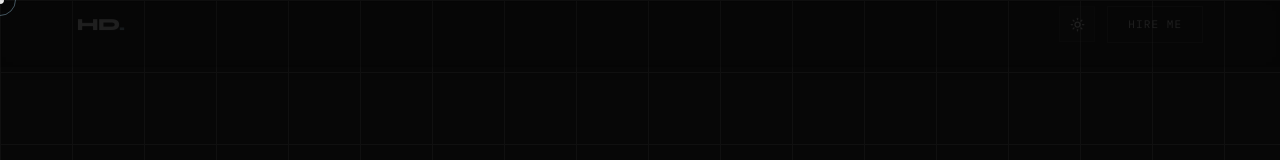
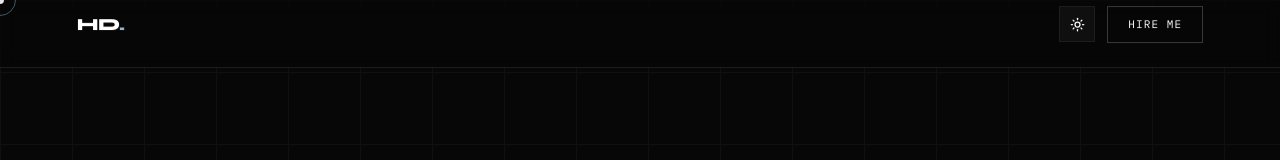
Before and after one commit to harithsenura/P, a Next.js app: page / in a window 1280 px wide. Shown: the top 160 px of the page. Built offline with nearby package versions, Linux system fonts and the light colour scheme.

Commit message:
fix: brute force navigation visibility with high z-index and forced contrast

```diff
--- a/src/app/globals.css
+++ b/src/app/globals.css
@@ -143,7 +143,7 @@ nav {
   position: absolute;
   top: 0;
   left: 0;
-  z-index: 100;
+  z-index: 999;
   border-bottom: 1px solid transparent;
   transition: var(--tr);
 }
@@ -164,6 +164,12 @@ nav > *, .hero-nav > * {
   letter-spacing: -0.5px;
   color: var(--text);
   text-decoration: none;
+  opacity: 1 !important;
+  visibility: visible !important;
+}
+
+[data-theme="dark"] .nav-logo {
+  color: #ffffff !important;
 }
 
 .nav-logo span {
@@ -207,6 +213,11 @@ nav > *, .hero-nav > * {
   justify-content: center;
   font-size: 15px;
   transition: var(--tr);
+  opacity: 1 !important;
+}
+
+[data-theme="dark"] .theme-btn {
+  color: #ffffff !important;
 }
 
 .theme-btn:hover {
@@ -225,6 +236,12 @@ nav > *, .hero-nav > * {
   color: var(--text);
   text-decoration: none;
   transition: var(--tr);
+  opacity: 1 !important;
+}
+
+[data-theme="dark"] .nav-cta {
+  color: #ffffff !important;
+  border-color: rgba(255,255,255,0.2) !important;
 }
 
 .nav-cta:hover {
@@ -288,7 +305,13 @@ nav > *, .hero-nav > * {
   gap: 10px;
   background: var(--surface);
   transition: var(--tr);
-  z-index: 90;
+  z-index: 998;
+}
+
+[data-theme="dark"] .hero-badge {
+  background: rgba(255,255,255,0.05) !important;
+  color: #ffffff !important;
+  border-color: rgba(255,255,255,0.2) !important;
 }
 
 .hero-badge::before {
--- a/src/components/Hero.tsx
+++ b/src/components/Hero.tsx
@@ -15,7 +15,7 @@ export default function Hero() {
   useGSAP(() => {
     const tl = gsap.timeline({ defaults: { ease: 'power3.out' } });
 
-    tl.from('.hero-nav', { y: -20, opacity: 0, duration: 0.8 }, '+=0.2')
+    tl.from('.hero-nav', { y: -20, duration: 0.8 }, '+=0.2')
       .from('.hero-badge', { y: -20, opacity: 0, duration: 0.6 }, '-=0.4')
       .from('.hero-eyebrow', { y: 24, opacity: 0, duration: 0.6 }, '-=0.35')
       .from('.hero-name-small', { y: 16, opacity: 0, duration: 0.5 }, '-=0.3')
```
